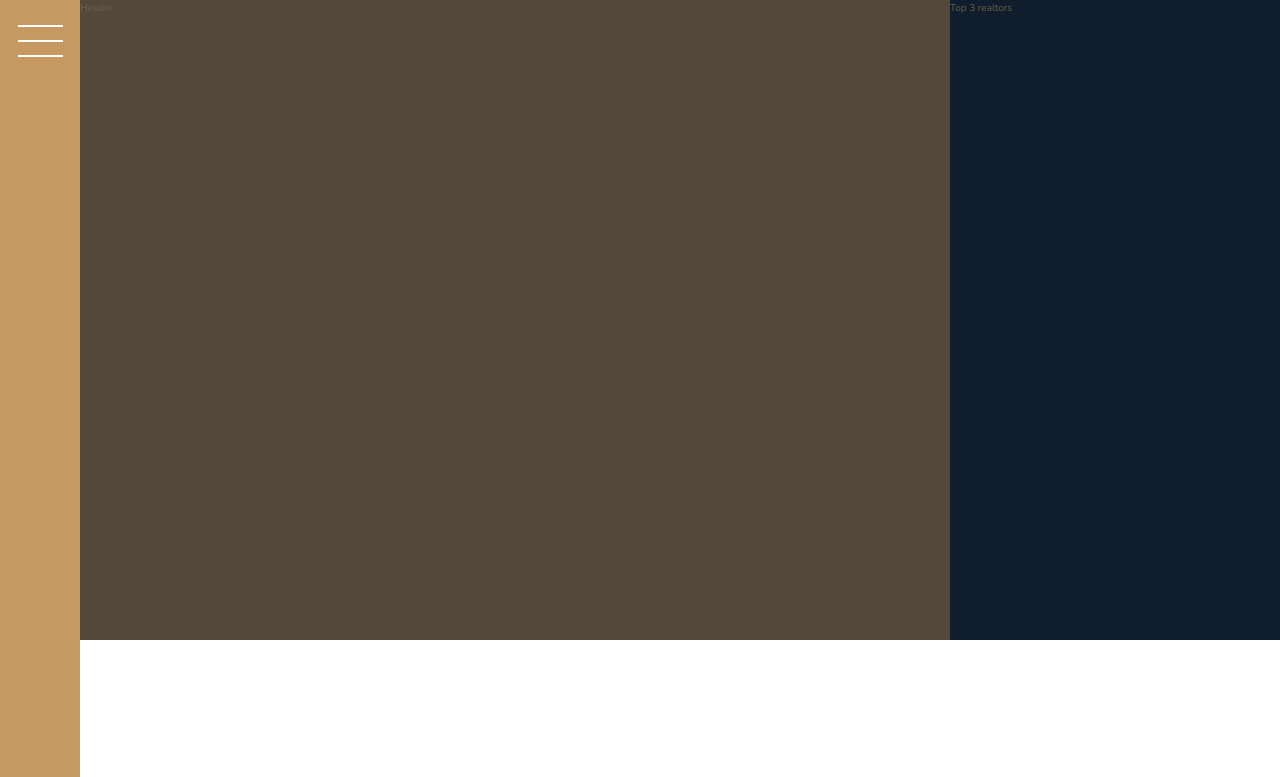
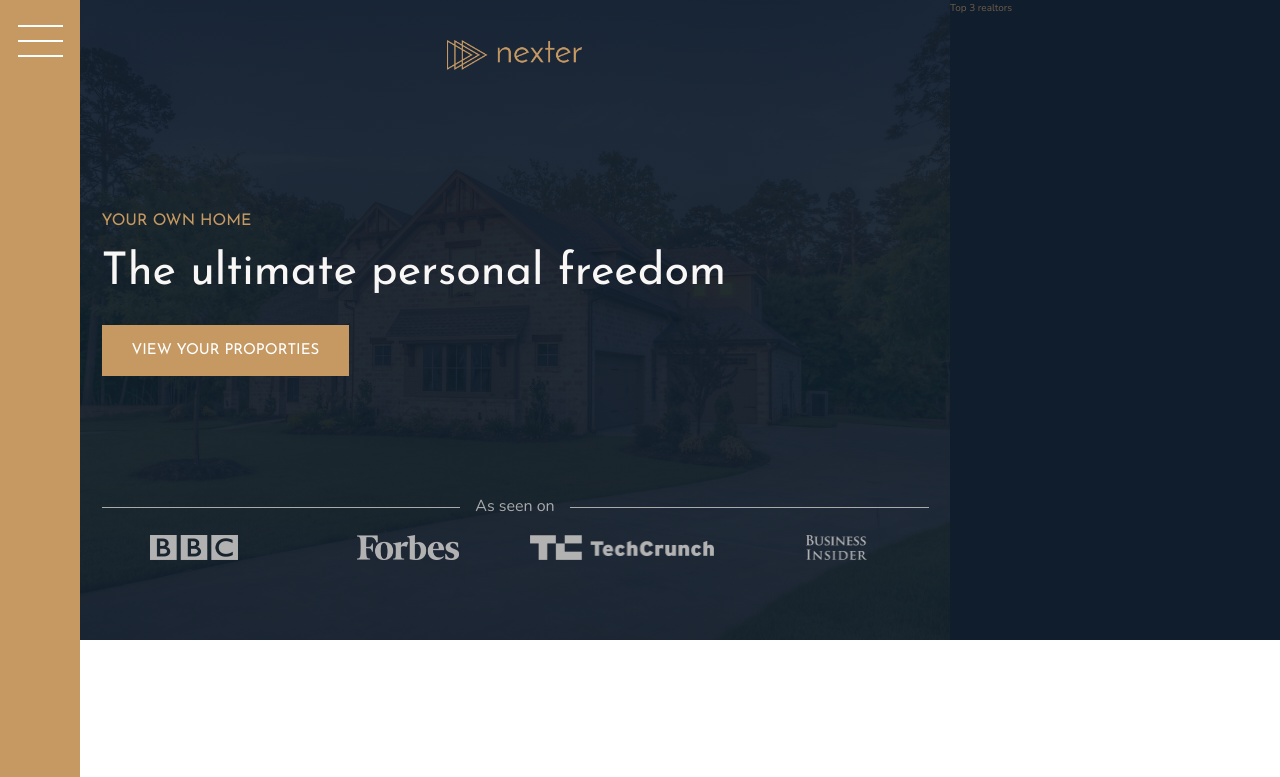
Before and after one commit to oxtnpi/nexter-grid, a website: page index.html in a window 1280 px wide. Shown: the top 777 px of the page. Drawn offline with nearby package versions, Linux system fonts and the light colour scheme.

Commit message:
add header

```diff
--- a/index.html
+++ b/index.html
@@ -18,7 +18,19 @@
     <div class="sidebar">
       <button class="nav-btn"></button>
     </div>
-    <header class="header">Header</header>
+    <header class="header">
+      <img src="img/logo.png" alt="Nexter logo" class="header__logo">
+      <h3 class="heading-3">Your own home</h3>
+      <h1 class="heading-1">The ultimate personal freedom</h1>
+      <button class="btn header__btn">View your proporties</button>
+      <div class="header__seenon-text">As seen on</div>
+      <div class="header__seenon-logos">
+        <img src="img/logo-bbc.png" alt="Seen on logo BBC">
+        <img src="img/logo-forbes.png" alt="Seen on logo Forbes">
+        <img src="img/logo-techcrunch.png" alt="Seen on logo Techcrunch">
+        <img src="img/logo-bi.png" alt="Seen on logo BI">
+      </div>
+    </header>
     <div class="realtors">Top 3 realtors</div>
     <section class="features">
       <div class="feature">
--- a/sass/_header.scss
+++ b/sass/_header.scss
@@ -1,4 +1,57 @@
 .header{
     background-color: $color-grey-dark-1;
     grid-column: full-start/ col-end 6;
+    background-image: linear-gradient(rgba($color-secondary,.93),rgba($color-secondary,.93)), url("/img/hero.jpeg");
+    background-size: cover;
+    background-position: center;
+    padding: 8rem;
+    padding-top: 4rem;
+
+    display: grid;
+    grid-template-rows: 1fr min-content 6rem 1fr;
+    grid-template-columns: max-content;
+    grid-row-gap: 1.5rem;
+    justify-content: center;
+
+    &__logo{
+        height: 3rem;
+        justify-self: center;
+    }
+
+    &__seenon-text{
+        display: grid;
+        grid-template-columns: 1fr max-content 1fr;
+        grid-column-gap: 1.5rem;
+        align-items: center ;
+
+        font-size: 1.6rem;
+        color: $color-grey-light-2;
+
+        &::before,
+        &::after{
+            content: "";
+            height: 1px;
+            display: block;
+            background-color: currentColor;
+
+        }
+
+    }
+
+    &__btn{
+        align-self: start;
+        justify-self: start;
+    }
+
+    &__seenon-logos{
+        display: grid;
+        grid-template-columns: repeat(4,1fr);
+        grid-column-gap: 3rem;
+        justify-items: center;
+        img{
+            height: 2.5rem;
+            filter: brightness(70%);
+        }
+
+    }
 }
--- a/sass/_typography.scss
+++ b/sass/_typography.scss
@@ -4,6 +4,9 @@
 }
 .heading-1{
     @extend %heading;
+    font-size: 4.5rem;
+    color: $color-grey-light-1;
+    line-height: 1;
 
 }
 .heading-2{
```
Also changed, not shown: css/style.css.
